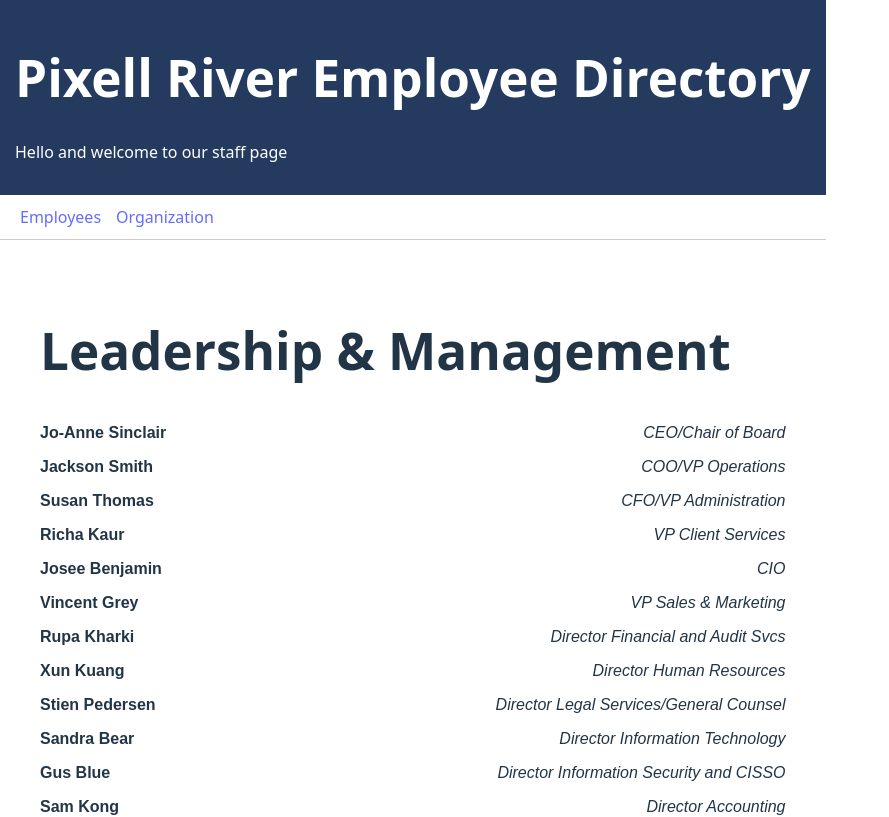
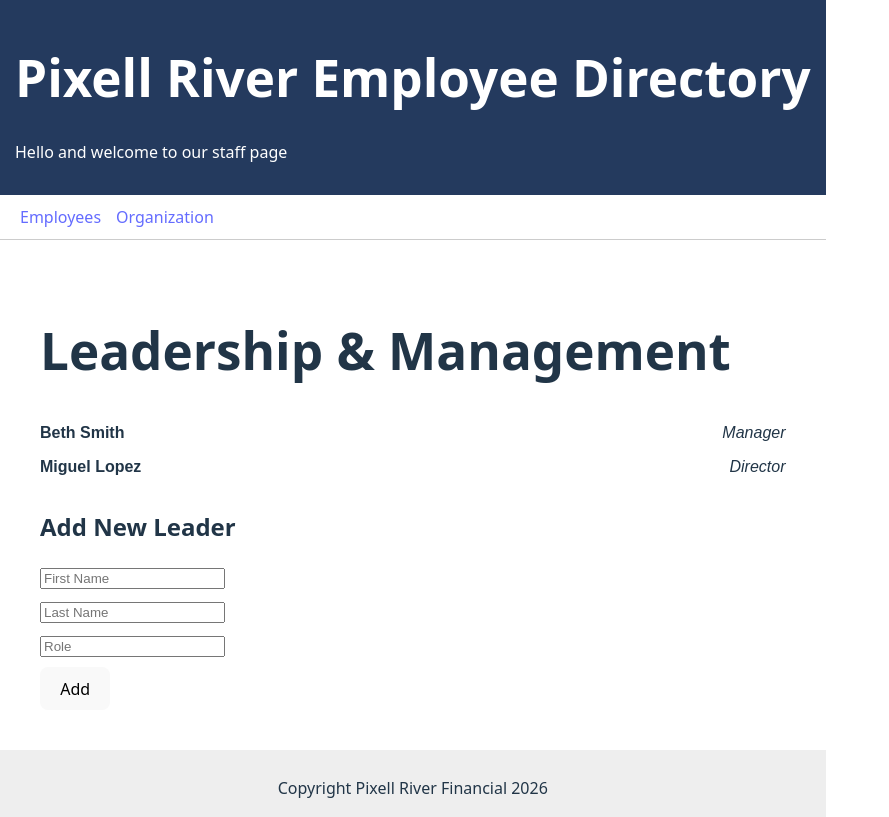
Before and after one commit to komalpreetkaur90/labs_full_stack, a React (Vite) app in the folder OneDrive/komal_IT/Documents/Desktop/Full Stack Development/Labs_full_stack/: page /organization in a window 1280 px wide. Shown: the top 817 px of the page, without its empty margins (0-889 px from the left). Built offline with nearby package versions, Linux system fonts and the light colour scheme.

Commit message:
implement AddOrganizationForm with hook, service, and repo

```diff
--- /dev/null
+++ b/OneDrive/komal_IT/Documents/Desktop/Full Stack Development/Labs_full_stack/src/components/AddOrganizationForm.tsx
@@ -0,0 +1,63 @@
+import { useOrganizationForm } from "../hooks/useOrganizationForm";
+
+interface Props {
+  onSuccess: () => void; // tells page to refresh list after adding new leader
+}
+
+export default function AddOrganizationForm({ onSuccess }: Props) {
+  const {
+    firstName,
+    lastName,
+    role,
+    errors,           // < updated to errors
+    setFirstName,
+    setLastName,
+    setRole,
+    handleSubmit,
+  } = useOrganizationForm(onSuccess);
+
+  return (
+    <section style={{ marginTop: "30px" }}>
+      <h2>Add New Leader</h2>
+
+      <form onSubmit={handleSubmit}>
+        <div style={{ marginBottom: "10px" }}>
+          <input
+            type="text"
+            placeholder="First Name"
+            value={firstName}
+            onChange={(e) => setFirstName(e.target.value)}
+          />
+        </div>
+
+        <div style={{ marginBottom: "10px" }}>
+          <input
+            type="text"
+            placeholder="Last Name"
+            value={lastName}
+            onChange={(e) => setLastName(e.target.value)}
+          />
+        </div>
+
+        <div style={{ marginBottom: "10px" }}>
+          <input
+            type="text"
+            placeholder="Role"
+            value={role}
+            onChange={(e) => setRole(e.target.value)}
+          />
+        </div>
+
+        {errors.length > 0 && (
+          <ul style={{ color: "red", marginBottom: "10px" }}>
+            {errors.map((err, idx) => (
+              <li key={idx}>{err}</li>
+            ))}
+          </ul>
+        )}
+
+        <button type="submit">Add</button>
+      </form>
+    </section>
+  );
+}
--- a/OneDrive/komal_IT/Documents/Desktop/Full Stack Development/Labs_full_stack/src/components/Organization.tsx
+++ b/OneDrive/komal_IT/Documents/Desktop/Full Stack Development/Labs_full_stack/src/components/Organization.tsx
@@ -1,7 +1,17 @@
-import { leaders } from "../data/organization";
+import { useEffect, useState } from "react";
 import type { Role } from "../types/Role";
+import AddOrganizationForm from "./AddOrganizationForm";
+import { organizationRepo } from "../repositories/organizationRepo";
 
 export default function Organization() {
+  // Store leaders in state to allow dynamic updates when new leaders are added
+  const [leaders, setLeaders] = useState<Role[]>([]);
+
+  // Load leaders from repository on component mount
+  useEffect(() => {
+    setLeaders(organizationRepo.getAll());
+  }, []);
+
   return (
     <section style={{ padding: "20px" }}>
       <h1>Leadership & Management</h1>
@@ -9,23 +19,25 @@
       <div
         style={{
           display: "grid",
-          gridTemplateColumns: "1fr 2fr", // left column for name, right column for role
+          gridTemplateColumns: "1fr 2fr",
           gap: "10px",
           marginTop: "20px",
           fontFamily: "Arial, sans-serif",
         }}
       >
         {leaders.map((leader: Role, idx: number) => (
-          <>
-            <div style={{ fontWeight: "bold" }} key={`name-${idx}`}>
+          <div key={idx} style={{ display: "contents" }}>
+            <div style={{ fontWeight: "bold" }}>
               {leader.firstName} {leader.lastName}
             </div>
-            <div style={{ textAlign: "right", fontStyle: "italic" }} key={`role-${idx}`}>
+            <div style={{ textAlign: "right", fontStyle: "italic" }}>
               {leader.role}
             </div>
-          </>
+          </div>
         ))}
       </div>
+
+      <AddOrganizationForm onSuccess={() => setLeaders([...organizationRepo.getAll()])} />
     </section>
   );
 }
--- /dev/null
+++ b/OneDrive/komal_IT/Documents/Desktop/Full Stack Development/Labs_full_stack/src/hooks/useOrganizationForm.ts
@@ -0,0 +1,46 @@
+import { useState } from "react";
+import { organizationService } from "../services/organizationService";
+import { organizationRepo } from "../repositories/organizationRepo";
+
+// Named export for the custom hook to manage form state and logic
+export function useOrganizationForm(onSuccess: () => void) {
+  const [firstName, setFirstName] = useState("");
+  const [lastName, setLastName] = useState("");
+  const [role, setRole] = useState("");
+  const [errors, setErrors] = useState<string[]>([]); // store multiple errors
+
+  const handleSubmit = (e: React.SyntheticEvent<HTMLFormElement>) => {
+    e.preventDefault();
+
+    // Validate inputs using service layer, which returns an array of error messages if validation fails
+    const validationErrors = organizationService.validate(firstName, lastName, role);
+
+    if (validationErrors.length > 0) {
+      setErrors(validationErrors); // show all validation errors
+      return;
+    }
+
+    // Add new leader to the organization using repository layer
+    organizationRepo.create(firstName, lastName, role);
+
+    // Reset form
+    setFirstName("");
+    setLastName("");
+    setRole("");
+    setErrors([]);
+
+    // Notify parent component of successful submission
+    onSuccess();
+  };
+
+  return {
+    firstName,
+    lastName,
+    role,
+    errors,       // expose errors to the component for display
+    setFirstName,
+    setLastName,
+    setRole,
+    handleSubmit,
+  };
+}
--- /dev/null
+++ b/OneDrive/komal_IT/Documents/Desktop/Full Stack Development/Labs_full_stack/src/repositories/organizationRepo.ts
@@ -0,0 +1,24 @@
+import type { Leader } from "../types/Organization";
+
+let organization: Leader[] = [
+  { firstName: "Beth", lastName: "Smith", role: "Manager" },
+  { firstName: "Miguel", lastName: "Lopez", role: "Director" }
+];
+
+export const organizationRepo = {
+
+  getAll(): Leader[] {
+    return organization;
+  },
+
+  create(firstName: string, lastName: string, role: string): Leader {
+    const newPerson: Leader = { firstName, lastName, role };
+    organization.push(newPerson);
+    return newPerson;
+  },
+
+  roleExists(role: string): boolean {
+    return organization.some(person => person.role === role);
+  }
+
+};
--- /dev/null
+++ b/OneDrive/komal_IT/Documents/Desktop/Full Stack Development/Labs_full_stack/src/services/organizationService.ts
@@ -0,0 +1,37 @@
+import { organizationRepo } from "../repositories/organizationRepo";
+
+export const organizationService = {
+  validate(
+    firstName: string,
+    lastName: string,
+    role: string
+  ): string[] {
+    const errors: string[] = [];
+
+    // First name minimum 3 characters
+    if (firstName.trim().length < 3) {
+      errors.push("First name must be at least 3 characters.");
+    }
+
+    // Last name required
+    if (lastName.trim().length === 0) {
+      errors.push("Last name is required.");
+    }
+
+    // Role required
+    if (role.trim().length === 0) {
+      errors.push("Role is required.");
+    }
+
+    // Role cannot already exist
+    const existing = organizationRepo
+      .getAll()
+      .find((person) => person.role === role);
+
+    if (existing) {
+      errors.push("This role is already occupied.");
+    }
+
+    return errors;
+  },
+};
```
